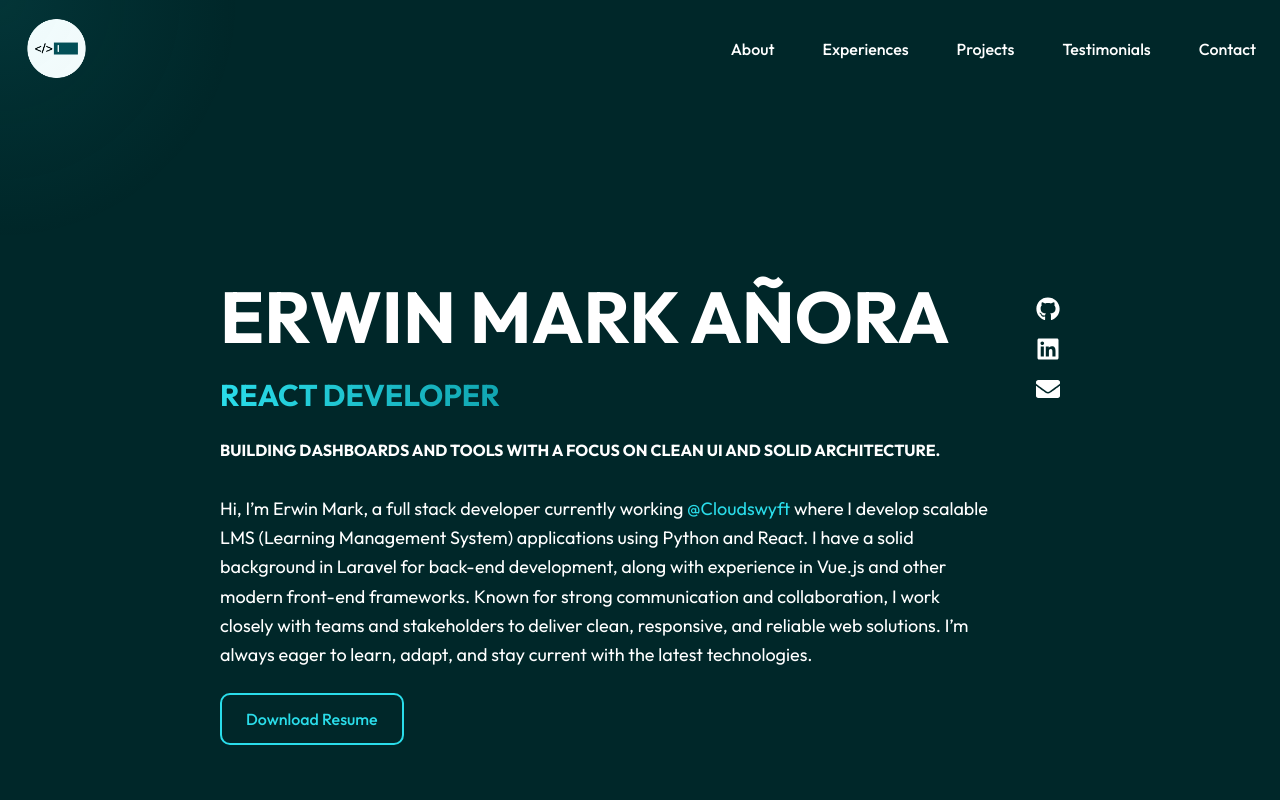
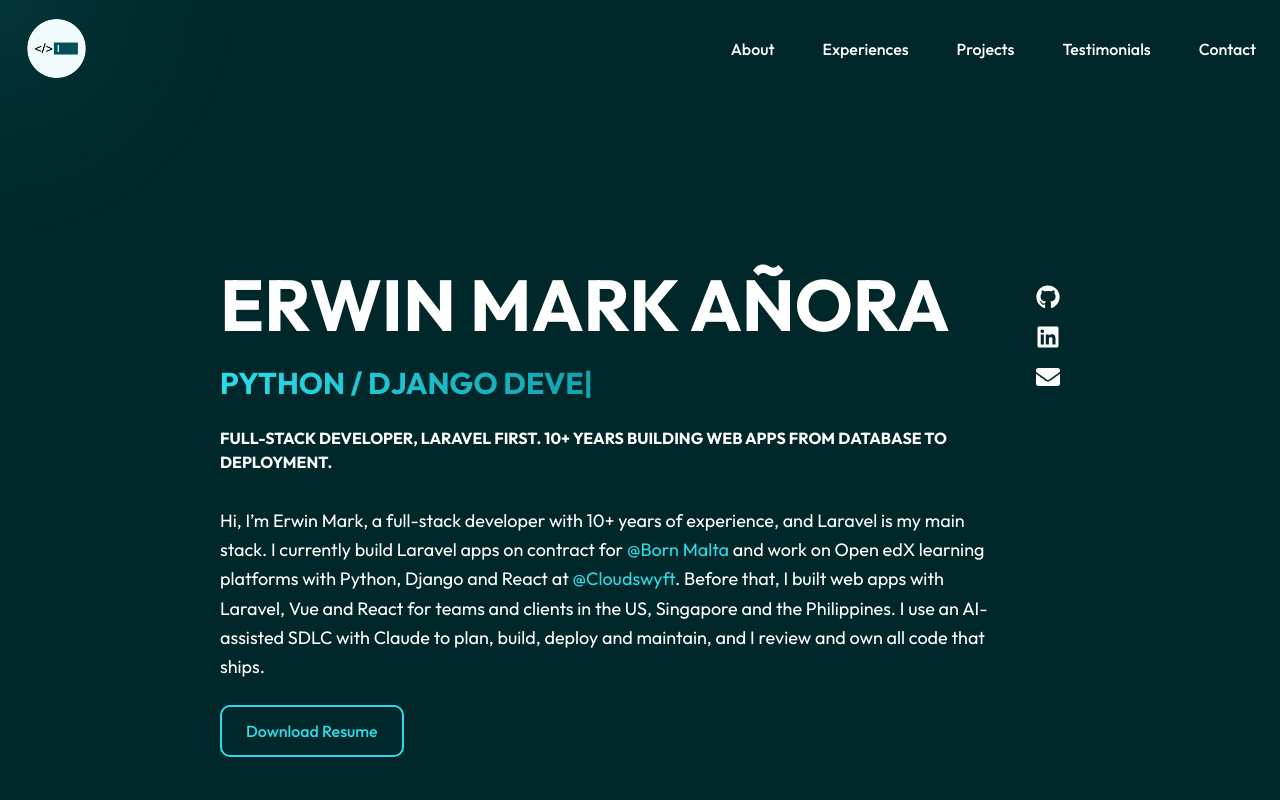
Before and after one commit to erwinmark-anora/portfolio-v2, a Next.js app: page / in a window 1280 px wide. Shown: the top 800 px of the page. Built offline with nearby package versions, Linux system fonts and the light colour scheme.

Commit message:
Add resume for Erwin Mark Añora, detailing experience, skills, and education

```diff
--- a/components/sections/About.tsx
+++ b/components/sections/About.tsx
@@ -18,12 +18,10 @@
           <h2 className="text-2xl md:text-3xl mb-4 uppercase font-bold min-h-[1.5em]">
             <ReactTyped
               strings={[
-                'Full Stack Developer',
-                'Vue Developer',
-                'React Developer',
+                'Full-Stack Developer',
                 'Laravel Developer',
-                'TailwindCSS Enthusiast',
-                'UI/UX Enthusiast'
+                'Python / Django Developer',
+                'Vue & React Developer'
               ]}
               typeSpeed={50}
               backSpeed={40}
@@ -34,11 +32,11 @@
           </h2>
 
           <h6 className="mb-8 uppercase font-bold">
-            Building dashboards and tools with a focus on clean UI and solid architecture.
+            Full-stack developer, Laravel first. 10+ years building web apps from database to deployment.
           </h6>
 
           <p className="text-lg leading-relaxed mb-6">
-            Hi, I’m Erwin Mark, a full stack developer currently working <span className="text-accent">@Cloudswyft</span> where I develop scalable LMS (Learning Management System) applications using Python and React. I have a solid background in Laravel for back-end development, along with experience in Vue.js and other modern front-end frameworks. Known for strong communication and collaboration, I work closely with teams and stakeholders to deliver clean, responsive, and reliable web solutions. I’m always eager to learn, adapt, and stay current with the latest technologies.
+            Hi, I’m Erwin Mark, a full-stack developer with 10+ years of experience, and Laravel is my main stack. I currently build Laravel apps on contract for <span className="text-accent">@Born Malta</span> and work on Open edX learning platforms with Python, Django and React at <span className="text-accent">@Cloudswyft</span>. Before that, I built web apps with Laravel, Vue and React for teams and clients in the US, Singapore and the Philippines. I use an AI-assisted SDLC with Claude to plan, build, deploy and maintain, and I review and own all code that ships.
           </p>
 
           <LinkButton href="https://drive.google.com/file/d/1_zPD4x9E6y9VTcE2GIGpX-1_1Lly9WGn/view">
```
Also changed, not shown: 4 other files (tests, documents, lock files or other folders).
